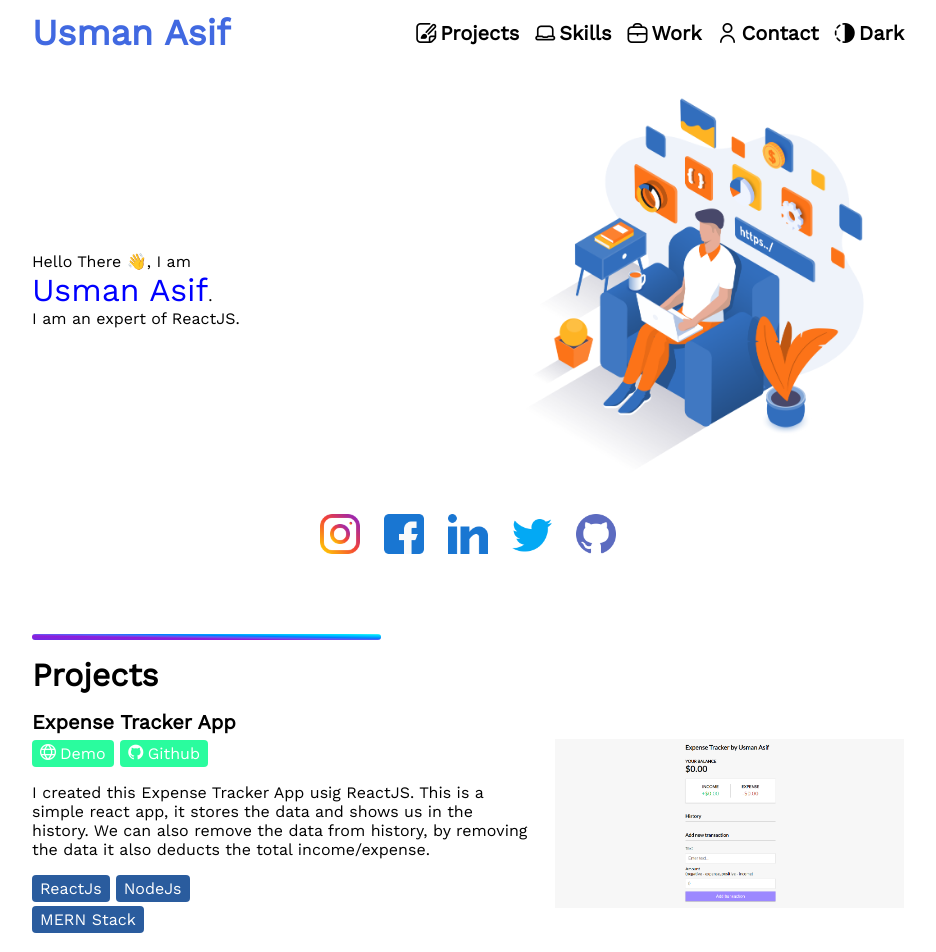
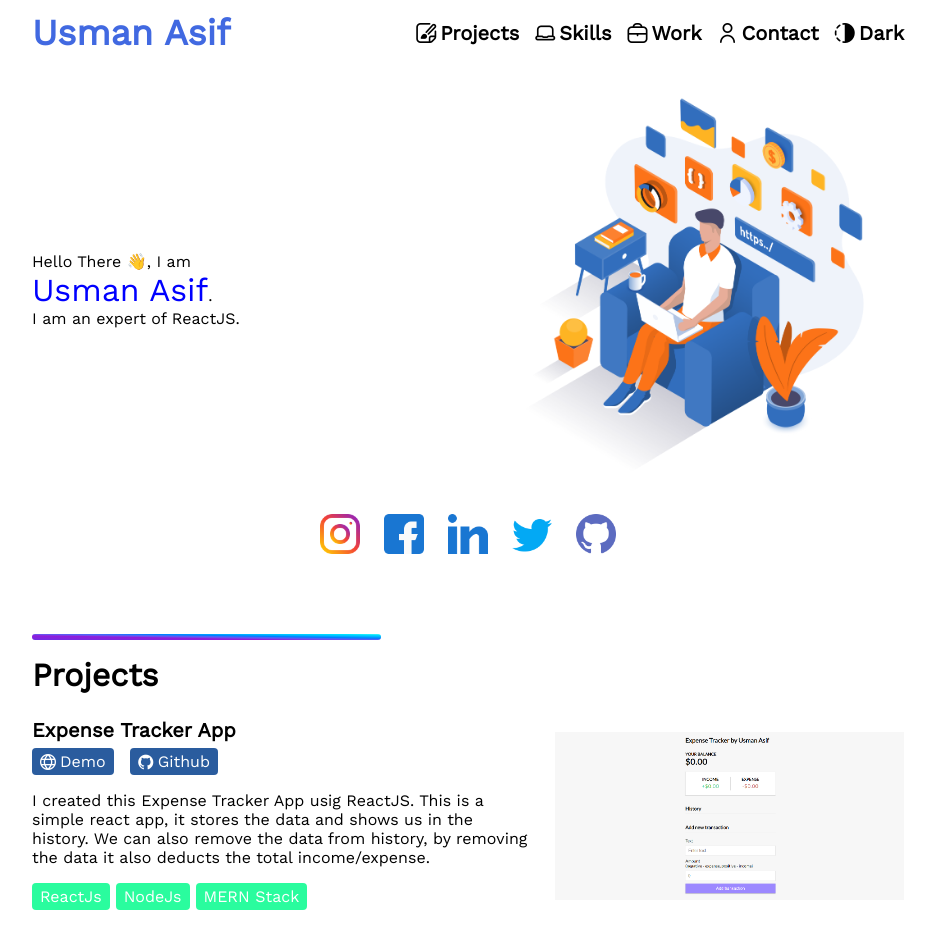
Before and after one commit to HaseebAsif/portfolio-app-react, a React (Create React App) app: page / in a window 1280 px wide. Shown: the top 952 px of the page, without its empty margins (172-1108 px from the left). Built offline with nearby package versions, Linux system fonts and the light colour scheme.

Commit message:
Projects section completed

```diff
--- a/src/components/Body/Projects/ProjectCard.css
+++ b/src/components/Body/Projects/ProjectCard.css
@@ -4,7 +4,7 @@
   justify-content: space-between;
   align-items: center;
   margin: 16px 0;
-  padding: 8ox 0;
+  padding: 8px 0;
 }
 
 .project-photo {
@@ -14,6 +14,7 @@
 .project-info {
   margin-right: 24px;
 }
+
 .project-title {
   font-size: 20px;
   font-weight: 600;
@@ -21,43 +22,48 @@
 
 .project-tags {
   display: flex;
-  max-width: 50%;
+  max-width: 60%;
   flex-wrap: wrap;
 }
 
 .tag {
   padding: 4px 8px;
-  background-color: #2a5c9e;
+  background-color: #2afc9e;
   color: white;
   border-radius: 4px;
   margin-right: 6px;
   margin-bottom: 4px;
 }
+
 .project-links {
   margin-top: 6px;
   display: flex;
 }
+
 .project-links a {
   text-decoration: none;
   color: white;
 }
+
 .link-button {
   display: flex;
   justify-content: center;
-  background-color: #2afc9e;
+  align-items: center;
+  background-color: #2a5c9e;
   width: max-content;
   padding: 4px 8px;
   border-radius: 4px;
   font-size: 16px;
-  margin-right: 6px;
+  margin-right: 16px;
 }
+
 .link-button i {
   display: flex;
   justify-content: center;
   margin-right: 4px;
 }
 
-@media only screen and (max-width: 720px) {
+@media only screen (max-width: 720px) {
   .project-photo {
     width: 70%;
   }
```
